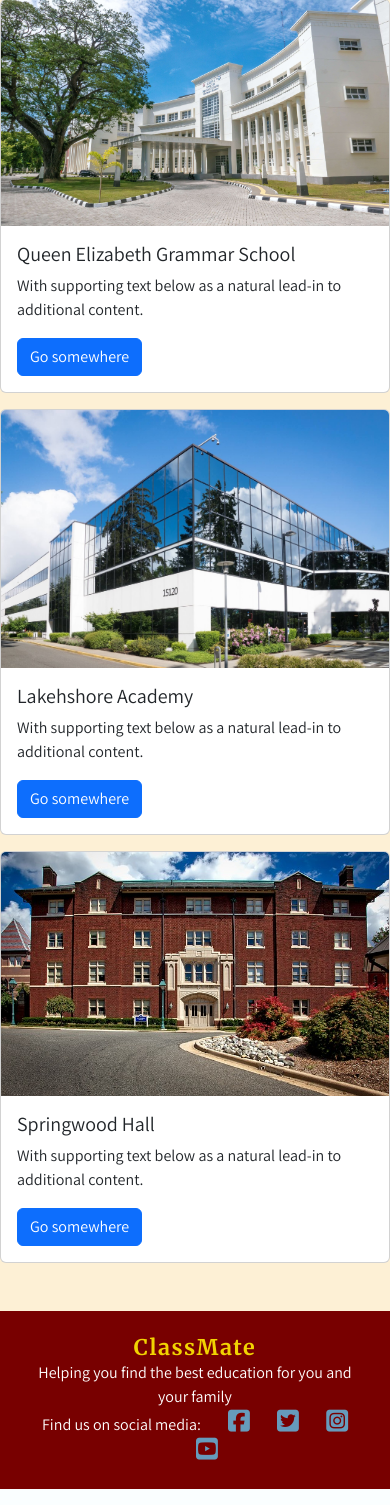
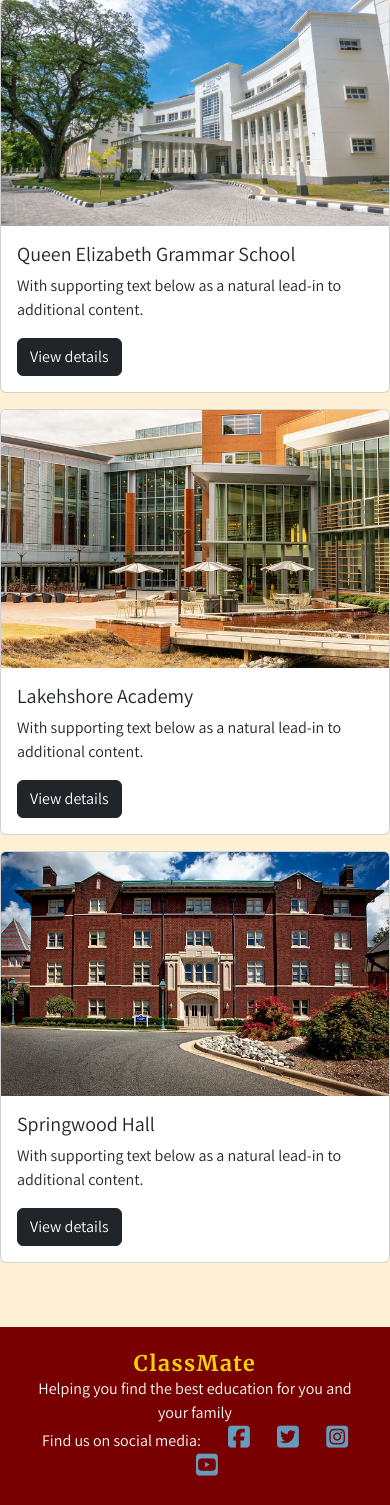
Before and after one commit to georgiagrayland/P4-ClassMate, a Django app: page / in a window 390 px wide. Shown: the part 691-2196 px from the top of the page. Run offline with Django 3.2, Linux system fonts and the light colour scheme; some libraries are stand-ins or nearby versions.

Commit message:
edit colors on cards in index file

```diff
--- a/templates/index.html
+++ b/templates/index.html
@@ -27,33 +27,33 @@
 </div>
 
 <div class="row">
-    <div class="col-sm-4 mb-3 mb-sm-0">
+    <div class="col-sm-4 mb-3 mb-sm-0 p3">
       <div class="card">
         <img class="card-img-top" src="/static/media/queen-elizabeth-grammar.jpg" alt="Card image">
         <div class="card-body">
           <h5 class="card-title">Queen Elizabeth Grammar School</h5>
           <p class="card-text">With supporting text below as a natural lead-in to additional content.</p>
-          <a href="#" class="btn btn-primary">Go somewhere</a>
+          <a href="#" class="btn btn-dark">View details</a>
         </div>
       </div>
     </div>
-    <div class="col-sm-4 mb-3 mb-sm-0">
+    <div class="col-sm-4 mb-3 mb-sm-0 p3">
       <div class="card">
-        <img class="card-img-top" src="/static/media/lakeshore-academy.jpg" alt="Card image">
+        <img class="card-img-top" src="/static/media/home-image.jpg" alt="Card image">
         <div class="card-body">
           <h5 class="card-title">Lakehshore Academy</h5>
           <p class="card-text">With supporting text below as a natural lead-in to additional content.</p>
-          <a href="#" class="btn btn-primary">Go somewhere</a>
+          <a href="#" class="btn btn-dark">View details</a>
         </div>
       </div>
     </div>
-    <div class="col-sm-4">
+    <div class="col-sm-4 mb-3 mb-sm-0 p3">
         <div class="card">
           <img class="card-img-top" src="/static/media/springwood-hall.jpg" alt="Card image">
           <div class="card-body">
             <h5 class="card-title">Springwood Hall</h5>
             <p class="card-text">With supporting text below as a natural lead-in to additional content.</p>
-            <a href="#" class="btn btn-primary">Go somewhere</a>
+            <a href="#" class="btn btn-dark">View details</a>
           </div>
         </div>
       </div>
```
Also changed, not shown: static/media/home-image.jpg (added).
